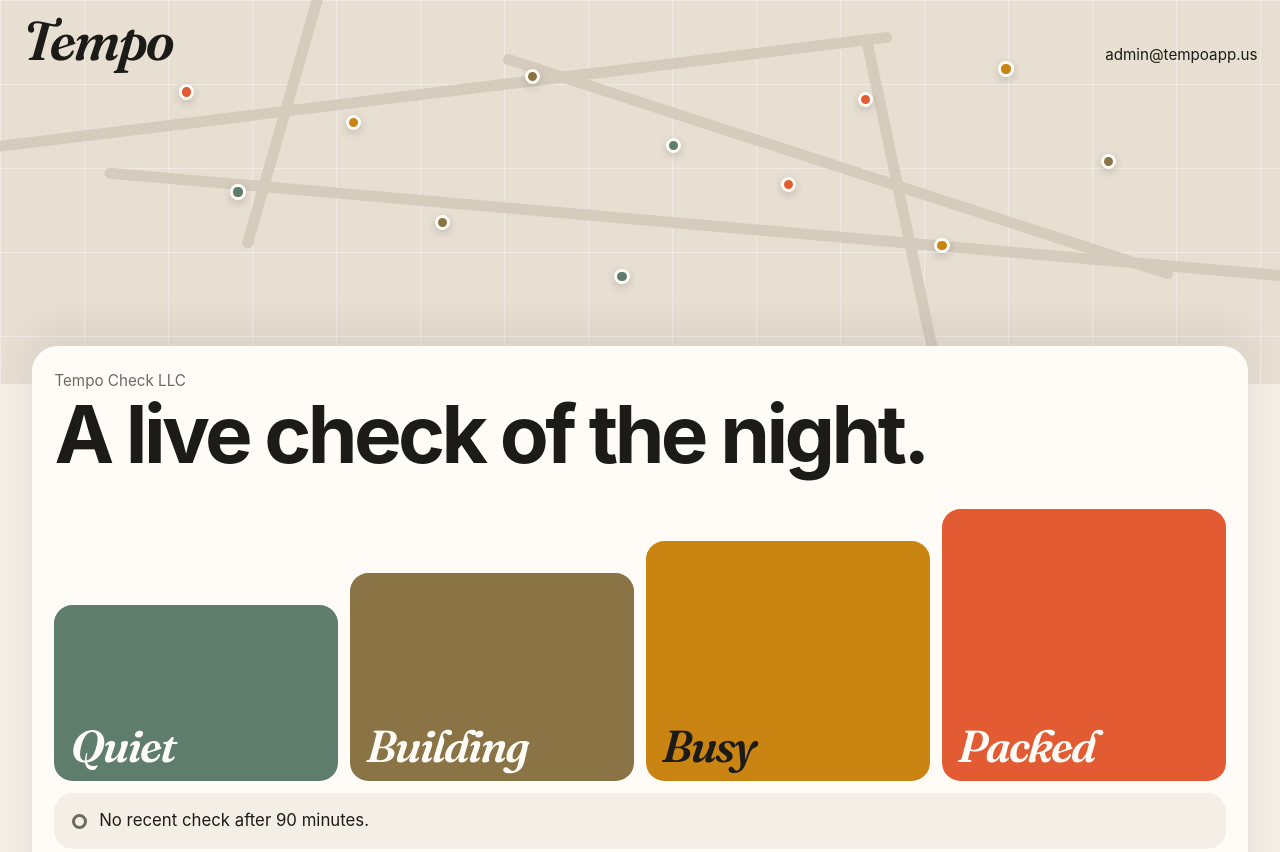
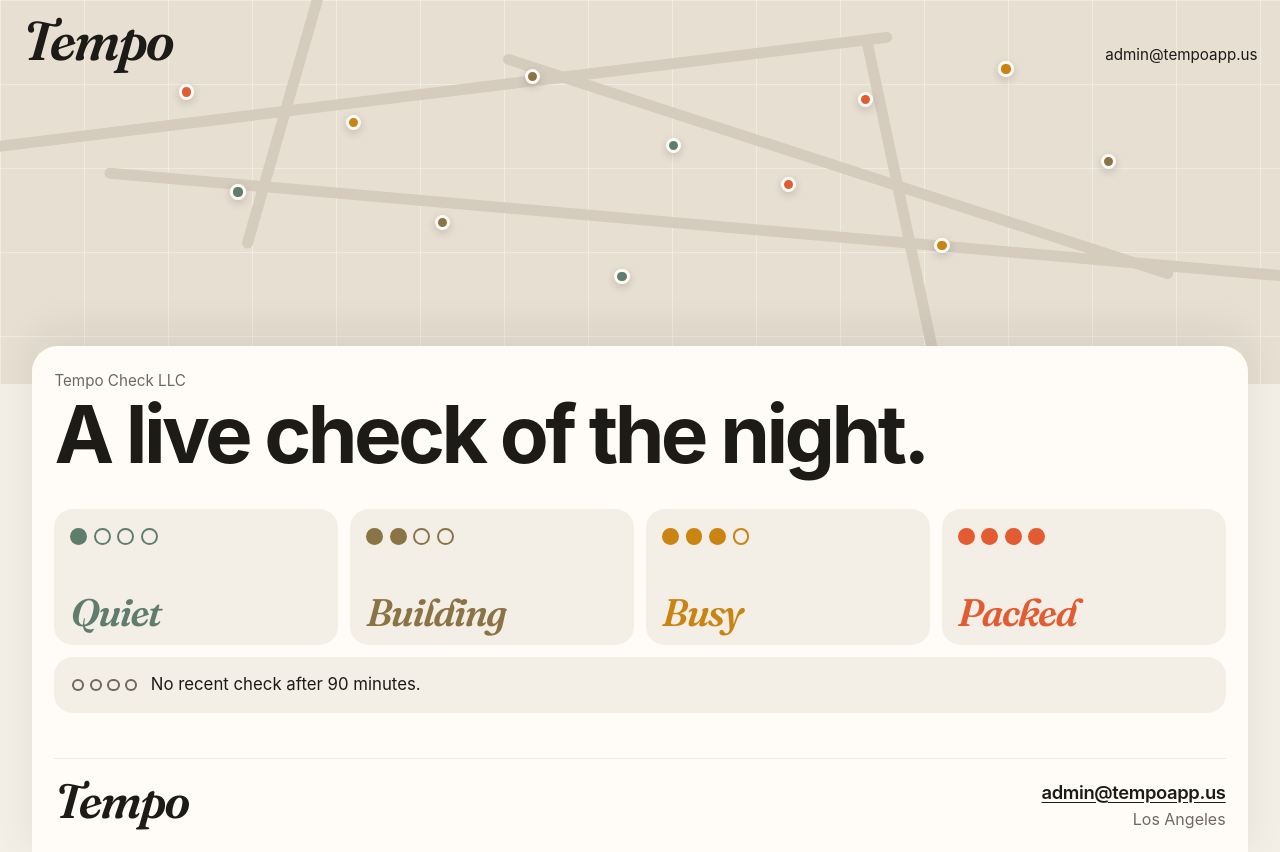
Before and after one commit to claud-iom/tempoapp, a plain HTML site: page index.html in a window 1280 px wide. Shown: the top 852 px of the page. Drawn offline with Linux system fonts and the light colour scheme.

Commit message:
Show the meter as a row of dots.

```diff
--- a/index.html
+++ b/index.html
@@ -43,12 +43,24 @@
 
     <section class="meter-block">
       <ol class="meter">
-        <li class="quiet"><span>Quiet</span></li>
-        <li class="building"><span>Building</span></li>
-        <li class="busy"><span>Busy</span></li>
-        <li class="packed"><span>Packed</span></li>
+        <li class="quiet">
+          <span class="dots" aria-hidden="true"><i></i><i class="off"></i><i class="off"></i><i class="off"></i></span>
+          <span class="name">Quiet</span>
+        </li>
+        <li class="building">
+          <span class="dots" aria-hidden="true"><i></i><i></i><i class="off"></i><i class="off"></i></span>
+          <span class="name">Building</span>
+        </li>
+        <li class="busy">
+          <span class="dots" aria-hidden="true"><i></i><i></i><i></i><i class="off"></i></span>
+          <span class="name">Busy</span>
+        </li>
+        <li class="packed">
+          <span class="dots" aria-hidden="true"><i></i><i></i><i></i><i></i></span>
+          <span class="name">Packed</span>
+        </li>
       </ol>
-      <p class="blank"><span class="ring" aria-hidden="true"></span>No recent check after 90 minutes.</p>
+      <p class="blank"><span class="dots" aria-hidden="true"><i class="off"></i><i class="off"></i><i class="off"></i><i class="off"></i></span>No recent check after 90 minutes.</p>
     </section>
 
     <footer>
--- a/styles.css
+++ b/styles.css
@@ -141,7 +141,6 @@ h1 {
 .meter {
   display: grid;
   grid-template-columns: repeat(4, minmax(0, 1fr));
-  align-items: end;
   gap: 0.75rem;
   margin: 1.15rem 0 0;
   padding: 0;
@@ -151,34 +150,54 @@ h1 {
 .meter li {
   display: flex;
   flex-direction: column;
-  justify-content: flex-end;
-  gap: 0.35rem;
+  justify-content: space-between;
+  gap: 1.6rem;
   min-width: 0;
-  min-height: 13.5rem;
-  padding: 1rem;
+  min-height: 8.5rem;
+  padding: 1.15rem 1rem 1rem;
   overflow: hidden;
+  background: var(--bg);
   border-radius: 1.15rem;
-  color: #fffcf8;
 }
 
-.meter .quiet { min-height: 11rem; background: var(--quiet); }
-.meter .building { min-height: 13rem; background: var(--building); }
-.meter .busy { min-height: 15rem; background: var(--busy); color: var(--ink); }
-.meter .packed { min-height: 17rem; background: var(--packed); }
+.meter .quiet { color: var(--quiet); }
+.meter .building { color: var(--building); }
+.meter .busy { color: var(--busy); }
+.meter .packed { color: var(--packed); }
 
-.meter span {
+.dots {
+  display: flex;
+  flex: none;
+  gap: 0.42rem;
+  align-items: center;
+}
+
+.dots i {
+  width: 1.05rem;
+  height: 1.05rem;
+  border-radius: 50%;
+  background: currentColor;
+  display: block;
+}
+
+.dots i.off {
+  background: transparent;
+  box-shadow: inset 0 0 0 2px currentColor;
+}
+
+.meter .name {
   font-family: "Fraunces Tempo", Georgia, serif;
   font-style: italic;
-  font-size: clamp(2rem, 3.5vw, 3.3rem);
+  font-size: clamp(1.7rem, 3vw, 2.5rem);
   font-weight: 600;
   letter-spacing: -0.04em;
-  line-height: 0.85;
+  line-height: 0.9;
 }
 
 .blank {
   display: flex;
   align-items: center;
-  gap: 0.75rem;
+  gap: 0.85rem;
   margin: 0.75rem 0 0;
   padding: 1rem 1.1rem;
   background: var(--bg);
@@ -188,13 +207,8 @@ h1 {
   line-height: 1.4;
 }
 
-.ring {
-  flex: none;
-  width: 0.95rem;
-  height: 0.95rem;
-  border: 3px solid var(--muted);
-  border-radius: 50%;
-}
+.blank .dots { color: var(--muted); gap: 0.32rem; }
+.blank .dots i { width: 0.78rem; height: 0.78rem; }
 
 footer {
   display: flex;
@@ -238,12 +252,9 @@ address span { color: var(--muted); }
   }
   h1 { font-size: 2.45rem; }
   .meter { grid-template-columns: 1fr 1fr; }
-  .meter span { font-size: 1.7rem; }
-  .meter li,
-  .meter .quiet,
-  .meter .building,
-  .meter .busy,
-  .meter .packed { min-height: 8.6rem; }
+  .meter .name { font-size: 1.85rem; }
+  .dots { gap: 0.32rem; }
+  .dots i { width: 0.85rem; height: 0.85rem; }
   footer { flex-direction: column; }
   address { align-items: flex-start; text-align: left; }
 }
```
